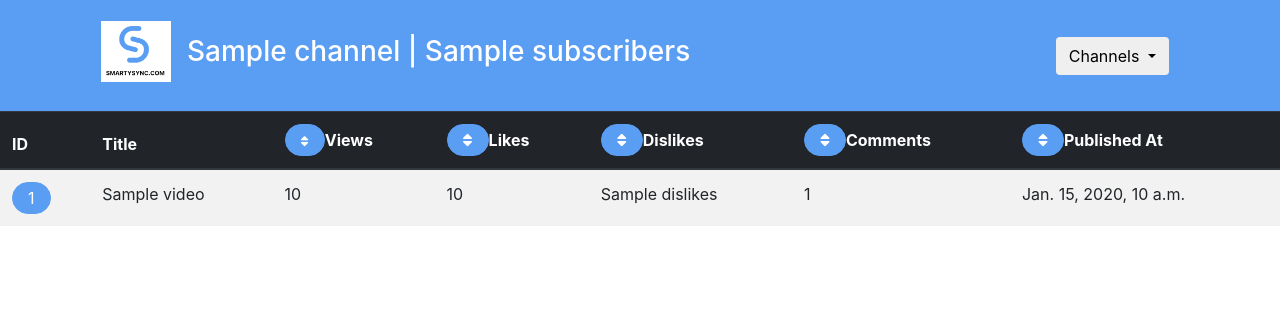
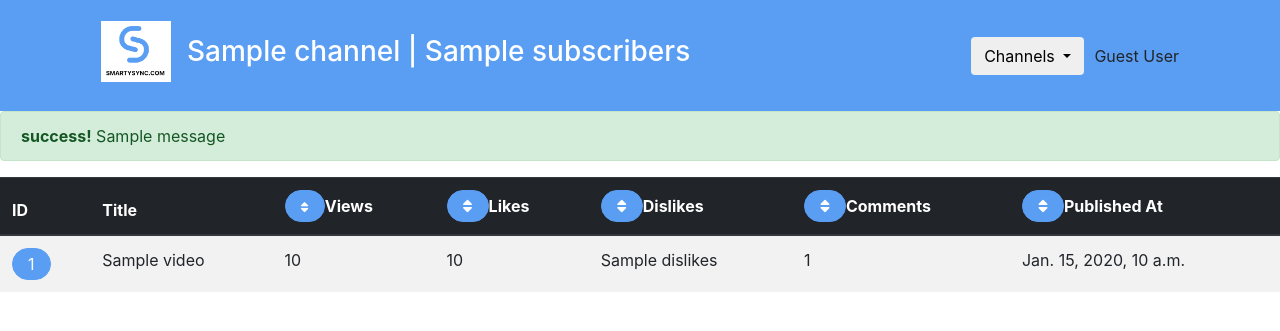
Before and after one commit to smrt-sltns/olduglyhomes.com, a Django app: template template/youtube/index.html in a window 1280 px wide. Shown: the top 331 px of the page. Run offline with Django 4.2, Linux system fonts and the light colour scheme; the template is opened without the code that fills it: most values are stand-ins (such as "Sample title", 1, 10 or a date in 2020); one stand-in notice (Sample message) is shown; some libraries are stand-ins or nearby versions.

Commit message:
index page

```diff
--- a/template/youtube/index.html
+++ b/template/youtube/index.html
@@ -1,15 +1,18 @@
 {% load static %}
 <!DOCTYPE html>
 <html lang="en">
+
 <head>
   <meta charset="UTF-8">
   <meta name="viewport" content="width=device-width, initial-scale=1.0">
   <link rel="stylesheet" href="{% static 'style/index.css' %}" />
-    <link rel="stylesheet" href="https://cdn.jsdelivr.net/npm/bootstrap@4.0.0/dist/css/bootstrap.min.css" integrity="sha384-Gn5384xqQ1aoWXA+058RXPxPg6fy4IWvTNh0E263XmFcJlSAwiGgFAW/dAiS6JXm" crossorigin="anonymous">
+  <link rel="stylesheet" href="https://cdn.jsdelivr.net/npm/bootstrap@4.0.0/dist/css/bootstrap.min.css"
+    integrity="sha384-Gn5384xqQ1aoWXA+058RXPxPg6fy4IWvTNh0E263XmFcJlSAwiGgFAW/dAiS6JXm" crossorigin="anonymous">
   <link rel="stylesheet" href="https://cdnjs.cloudflare.com/ajax/libs/font-awesome/5.15.4/css/all.min.css">
 
   <title>Home</title>
 </head>
+
 <body>
   <header id="header" class="py-2">
     <div class="container">
@@ -18,7 +21,9 @@
             <img src="{% static 'image/smartysync-logo.png' %}" alt="Smartysync" width="70px">
 
           </a> </span>
-              <span><h3 style="color: white;">{{channel.name}} | {{channel.subscribers}}</h3></span>
+        <span>
+          <h3 style="color: white;">{{channel.name}} | {{channel.subscribers}}</h3>
+        </span>
         {% block dropdown %}
         <div class="dropdown">
           <button type="button" class="btn btn-outline-white dropdown-toggle" data-toggle="dropdown">
@@ -26,8 +31,12 @@
           </button>
           <div class="dropdown-menu">
             {% for channel in channels %}
-                    <a class="dropdown-item" href="{% url 'index' %}?channel_id={{channel.channel_id}}">{{channel.channel_username}}</a>
+            <a class="dropdown-item"
+              href="{% url 'index' %}?channel_id={{channel.channel_id}}">{{channel.channel_username}}</a>
             {% endfor %}
+            <hr class="dropdown-divider">
+            <!-- Button after list elements -->
+            <a class="btn btn-primary dropdown-item" href="{% url 'add_channel' %}" type="button">Add Channel</a>
           </div>
         </div>
         {% endblock %}
@@ -36,14 +45,31 @@
         <span class="username">{{request.user}}
           <!-- <a class="btn btn-primary" href="{% url 'logout' %}">Logout</a></span> -->
           {% else %}
-              <!-- <div class="empty-name">
+          <div class="empty-name">
             Guest User
-            </div> -->
+          </div>
           {% endif %}
-
       </nav>
     </div>
   </header>
+  {% block message %}
+  <div class="message-container">
+    {% if messages %}
+    {% for message in messages %}
+    {% if message.tags == "error" %}
+    <div class="alert alert-danger alert-dismissible">
+      <strong>{{message.tags}}!</strong> {{message|safe}}
+    </div>
+    {% else %}
+    <div class="alert alert-{{message.tags}} alert-dismissible">
+      <strong>{{message.tags}}!</strong> {{message|safe}}
+    </div>
+    {% endif %}
+    {% endfor %}
+    {% endif %}
+  </div>
+  {% endblock %}
+  {% block content %}
 
   <div>
     <table class="table table-striped">
@@ -51,11 +77,17 @@
         <tr>
           <th>ID</th>
           <th>Title</th>
-                <th><a href="{% url 'index' %}?channel_id={{channel.channel_id}}&sort_by=views" style="text-decoration: none; color: white;"><i class="fas fa-sort" style="font-size: 13px;"></i>  </a>Views</th>
-                <th><a href="{% url 'index' %}?channel_id={{channel.channel_id}}&sort_by=likes" style="text-decoration: none; color: white;"><i class="fas fa-sort"></i>  </a>Likes</th>
-                <th><a href="{% url 'index' %}?channel_id={{channel.channel_id}}&sort_by=dislikes" style="text-decoration: none; color: white;"><i class="fas fa-sort"></i>  </a>Dislikes</th>
-                <th><a href="{% url 'index' %}?channel_id={{channel.channel_id}}&sort_by=comments_count" style="text-decoration: none; color: white;"><i class="fas fa-sort"></i>  </a>Comments</th>
-                <th><a href="{% url 'index' %}?channel_id={{channel.channel_id}}&sort_by=published_at" style="text-decoration: none; color: white;"><i class="fas fa-sort"></i>  </a>Published At</th>
+          <th><a href="{% url 'index' %}?channel_id={{channel.channel_id}}&sort_by=views"
+              style="text-decoration: none; color: white;"><i class="fas fa-sort" style="font-size: 13px;"></i>
+            </a>Views</th>
+          <th><a href="{% url 'index' %}?channel_id={{channel.channel_id}}&sort_by=likes"
+              style="text-decoration: none; color: white;"><i class="fas fa-sort"></i> </a>Likes</th>
+          <th><a href="{% url 'index' %}?channel_id={{channel.channel_id}}&sort_by=dislikes"
+              style="text-decoration: none; color: white;"><i class="fas fa-sort"></i> </a>Dislikes</th>
+          <th><a href="{% url 'index' %}?channel_id={{channel.channel_id}}&sort_by=comments_count"
+              style="text-decoration: none; color: white;"><i class="fas fa-sort"></i> </a>Comments</th>
+          <th><a href="{% url 'index' %}?channel_id={{channel.channel_id}}&sort_by=published_at"
+              style="text-decoration: none; color: white;"><i class="fas fa-sort"></i> </a>Published At</th>
         </tr>
       </thead>
       <tbody>
@@ -75,9 +107,26 @@
   </div>
 
   <div class="video-data"></div>
+  {% endblock %}
+  <script src="https://code.jquery.com/jquery-3.2.1.slim.min.js"
+    integrity="sha384-KJ3o2DKtIkvYIK3UENzmM7KCkRr/rE9/Qpg6aAZGJwFDMVNA/GpGFF93hXpG5KkN"
+    crossorigin="anonymous"></script>
+  <script src="https://cdn.jsdelivr.net/npm/popper.js@1.12.9/dist/umd/popper.min.js"
+    integrity="sha384-ApNbgh9B+Y1QKtv3Rn7W3mgPxhU9K/ScQsAP7hUibX39j7fakFPskvXusvfa0b4Q"
+    crossorigin="anonymous"></script>
+  <script src="https://cdn.jsdelivr.net/npm/bootstrap@4.0.0/dist/js/bootstrap.min.js"
+    integrity="sha384-JZR6Spejh4U02d8jOt6vLEHfe/JQGiRRSQQxSfFWpi1MquVdAyjUar5+76PVCmYl"
+    crossorigin="anonymous"></script>
 
-    <script src="https://code.jquery.com/jquery-3.2.1.slim.min.js" integrity="sha384-KJ3o2DKtIkvYIK3UENzmM7KCkRr/rE9/Qpg6aAZGJwFDMVNA/GpGFF93hXpG5KkN" crossorigin="anonymous"></script>
-    <script src="https://cdn.jsdelivr.net/npm/popper.js@1.12.9/dist/umd/popper.min.js" integrity="sha384-ApNbgh9B+Y1QKtv3Rn7W3mgPxhU9K/ScQsAP7hUibX39j7fakFPskvXusvfa0b4Q" crossorigin="anonymous"></script>
-    <script src="https://cdn.jsdelivr.net/npm/bootstrap@4.0.0/dist/js/bootstrap.min.js" integrity="sha384-JZR6Spejh4U02d8jOt6vLEHfe/JQGiRRSQQxSfFWpi1MquVdAyjUar5+76PVCmYl" crossorigin="anonymous"></script>
+  <script src="https://code.jquery.com/jquery-3.2.1.slim.min.js"
+    integrity="sha384-KJ3o2DKtIkvYIK3UENzmM7KCkRr/rE9/Qpg6aAZGJwFDMVNA/GpGFF93hXpG5KkN"
+    crossorigin="anonymous"></script>
+  <script src="https://cdn.jsdelivr.net/npm/popper.js@1.12.9/dist/umd/popper.min.js"
+    integrity="sha384-ApNbgh9B+Y1QKtv3Rn7W3mgPxhU9K/ScQsAP7hUibX39j7fakFPskvXusvfa0b4Q"
+    crossorigin="anonymous"></script>
+  <script src="https://cdn.jsdelivr.net/npm/bootstrap@4.0.0/dist/js/bootstrap.min.js"
+    integrity="sha384-JZR6Spejh4U02d8jOt6vLEHfe/JQGiRRSQQxSfFWpi1MquVdAyjUar5+76PVCmYl"
+    crossorigin="anonymous"></script>
 </body>
+
 </html>
```
Lines whose indentation alone changed are shown as unchanged.
